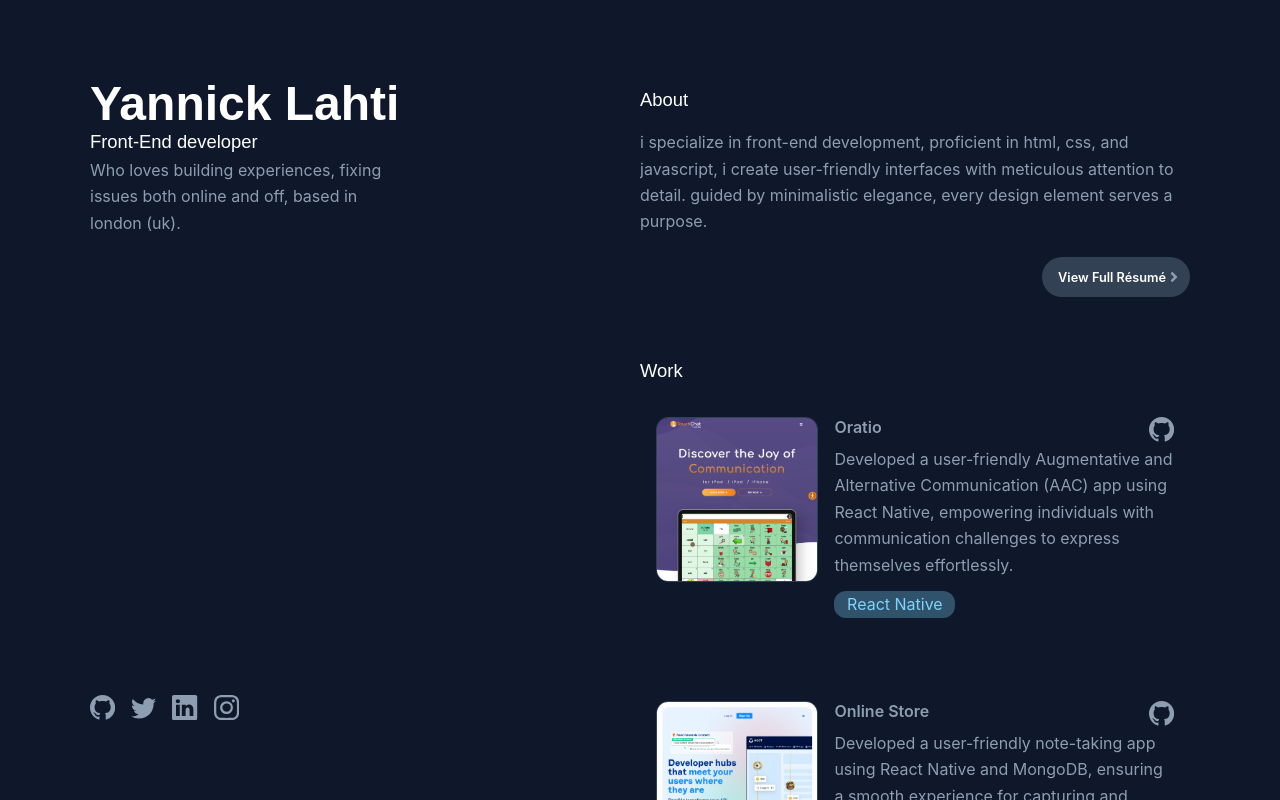
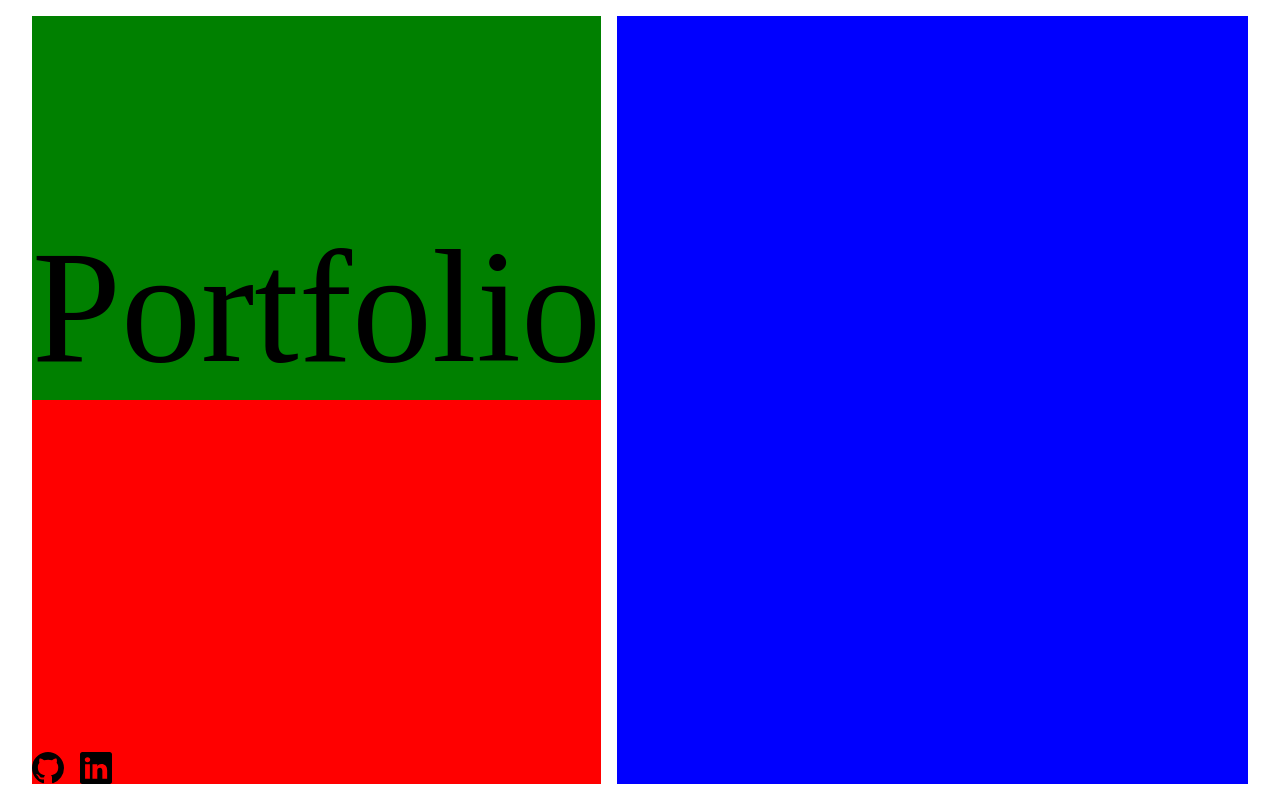
Before and after one commit to ylahti6/Portfolio, a React (Create React App) app in the folder my-app/: page / in a window 1280 px wide. Shown: the top 800 px of the page. Built offline with nearby package versions, Linux system fonts and the light colour scheme.

Commit message:
Revamping the personal page, first save

```diff
--- a/my-app/src/App.js
+++ b/my-app/src/App.js
@@ -1,119 +1,15 @@
 import React, { useEffect } from "react";
-import "./index.css";
-import "./styles/App.css";
-
-import { BsLinkedin, BsTwitter, BsGithub, BsInstagram } from "react-icons/bs";
-import { gsap } from "gsap";
-
+import { BsGithub, BsLinkedin  } from 'react-icons/bs';
 function App() {
-  const githubUrl = "https://github.com/ylahti6";
-  const instagramUrl = "https://www.instagram.com/ylahti6";
-  const codepenUrl = "https://codepen.io/Burgerwhip";
-
-  useEffect(() => {
-    // gsap
-    const tl = gsap.timeline({
-      default: { duration: 0.75, ease: "power1.out" },
-    });
-    tl.fromTo(
-      "h1",
-      { opacity: 0, x: -100 },
-      { opacity: 1, x: 0, duration: 0.4 }
-    );
-    tl.fromTo(
-      "h3",
-      { opacity: 0, x: -100 },
-      { opacity: 1, x: 0, duration: 0.4 }
-    );
-    tl.fromTo(
-      ".App-header p",
-      { opacity: 0, x: -100 },
-      { opacity: 1, x: 0, duration: 0.4 }
-    );
-    tl.fromTo(
-      ".content-wrap.about",
-      { opacity: 0, x: 100 },
-      { opacity: 1, x: 0, duration: 0.5 },
-      "<"
-    );
-    tl.fromTo(
-      ".work",
-      { opacity: 0, x: 100 },
-      { opacity: 1, x: 0, duration: 0.5 }
-    );
-    tl.fromTo(
-      ".writing",
-      { opacity: 0, x: 100 },
-      { opacity: 1, x: 0, duration: 0.5 }
-    );
-    tl.fromTo(
-      ".App-social .one",
-      { opacity: 0, x: -100 },
-      { opacity: 1, x: 0, duration: 0.7 },
-      "<"
-    );
-    tl.fromTo(
-      ".App-social .two",
-      { opacity: 0, x: -100 },
-      { opacity: 1, x: 0, duration: 0.7 }
-    );
-    tl.fromTo(
-      ".App-social .three",
-      { opacity: 0, x: -100 },
-      { opacity: 1, x: 0, duration: 0.7 }
-    );
-    tl.fromTo(
-      ".App-social .four",
-      { opacity: 0, x: -100 },
-      { opacity: 1, x: 0, duration: 0.7 }
-    );
-    tl.fromTo(
-      ".App-social .five",
-      { opacity: 0, x: -100 },
-      { opacity: 1, x: 0, duration: 0.7 }
-    );
-  }, []); // Empty dependency array ensures the effect runs only once on mount
 
   return (
     <div className="App">
-      <header className="App-header">
-        <h1>Yannick Lahti</h1>
-        <h3>Front-End developer</h3>
-        <p>Who loves building experiences, fixing issues both online and off, based in london (uk).</p>
+      <h1>Portfolio</h1>
 
-        <div className="App-social">
-          <span>
-            <a
-              href={githubUrl}
-              className="one"
-              target="_blank"
-              rel="noopener noreferrer">
-              <BsGithub className="icon one" />
-            </a>
-            <a
-              href={codepenUrl}
-              className="two"
-              target="_blank"
-              rel="noopener noreferrer">
-              <BsTwitter className="icon two" />
-            </a>
-            <a
-              href={codepenUrl}
-              className="three"
-              target="_blank"
-              rel="noopener noreferrer">
-              <BsLinkedin className="icon three" />
-            </a>
-            <a
-              href={codepenUrl}
-              className="four"
-              target="_blank"
-              rel="noopener noreferrer">
-              <BsInstagram className="icon four" />
-            </a>
-          </span>
-        </div>
-      </header>
+      <span>
+        <BsGithub />
+        <BsLinkedin />
+      </span>
     </div>
   );
 }
--- a/my-app/src/index.js
+++ b/my-app/src/index.js
@@ -1,26 +1,19 @@
 import React from "react";
 import ReactDOM from "react-dom/client";
-import "./index.css";
-import "./styles/variable.css";
+import "./styles/global.css";
+import reportWebVitals from "./reportWebVitals";
 import App from "./App";
-import Content from "./Content";
-import About from "./Sections/About";
-import Work from "./Sections/Work";
-import Writing from "./Sections/Writing";
-import Footer from "./Sections/Footer";
-import reportWebVitals from "./reportWebVitals";
 
 const root = ReactDOM.createRoot(document.getElementById("root"));
 root.render(
   <React.StrictMode>
     <div className="wrap">
-      <App />
-      <Content>
-        <About />
-        <Work />
-        {/* <Writing /> */}
-        <Footer />
-      </Content>
+      <div className="container-one">
+        <App />
+      </div>
+      <div className="container-two">
+
+      </div>
     </div>
   </React.StrictMode>
 );
--- /dev/null
+++ b/my-app/src/styles/global.css
@@ -0,0 +1,58 @@
+* {
+  margin: 0;
+  padding: 0;
+}
+
+.wrap {
+  margin: 2.5rem 5rem;
+  display: grid;
+  grid-template-columns: 1fr 3fr; /* First column takes up 1/3, second column takes up 2/3 */
+  gap: 1rem;
+}
+.wrap .container-one {
+  background-color: yellow;
+  width: 100%; /* Adjusted width to fill the 1/3 column */
+  display: flex;
+  align-items: center;
+}
+.wrap .container-one .App {
+  height: 100%;
+  display: flex;
+  background-color: purple;
+  flex-direction: column;
+}
+.wrap .container-one .App h1 {
+  background-color: green;
+  font-size: 20vmin;
+  display: flex;
+  height: 100%;
+  align-items: end;
+  font-weight: lighter;
+}
+.wrap .container-one .App span {
+  height: 100%;
+  background-color: red;
+  display: flex;
+  align-items: end;
+  gap: 1rem;
+}
+.wrap .container-two {
+  background-color: blue;
+  width: 100%; /* Adjusted width to fill the 2/3 column */
+}
+
+@media (min-width: 1024px) {
+  .wrap {
+    margin: 1rem 2rem;
+    height: calc(100vh - 2rem);
+  }
+  .wrap .container-one span {
+    font-size: 2rem;
+  }
+}
+@media (max-width: 1024px) {
+  .wrap {
+    margin: 1rem 2rem;
+    height: calc(100vh - 2rem);
+  }
+}/*# sourceMappingURL=Global.css.map */
--- /dev/null
+++ b/my-app/src/styles/global.scss
@@ -0,0 +1,68 @@
+* {
+    margin: 0;
+    padding: 0;
+}
+
+// Main Wrap of the webpage
+.wrap {
+    margin: 2.5rem 5rem;
+    display: grid;
+    grid-template-columns: 1fr 3fr; /* First column takes up 1/3, second column takes up 2/3 */
+    gap: 1rem;
+
+    // First container within the wrap
+    .container-one {
+        background-color: yellow;
+        width: 100%; /* Adjusted width to fill the 1/3 column */
+        display: flex;
+        align-items: center;
+        .App {
+            height: 100%;
+            display: flex;
+            background-color: purple;
+            flex-direction: column;
+            h1 {
+                background-color: green;
+                font-size: 20vmin;
+                display: flex;
+                height: 100%;
+                align-items: end;
+                font-weight: lighter;
+            }
+            span {
+                height: 100%;
+                background-color: red;
+                display: flex;
+                align-items: end;
+                gap: 1rem;
+
+            }
+        }
+    }
+    // Second container within the rap
+    .container-two {
+        background-color: blue;
+        width: 100%; /* Adjusted width to fill the 2/3 column */
+    }
+}
+
+// Full Desktop size
+@media (min-width: 1024px) {
+    .wrap {
+        margin: 1rem 2rem;
+        height: calc(100vh - 2rem);
+
+        .container-one {
+            span {
+                font-size: 2rem;
+            }
+        }
+    }
+}
+
+@media (max-width: 1024px) {
+    .wrap {
+        margin: 1rem 2rem;
+        height: calc(100vh - 2rem);
+    }
+}
```
Also changed, not shown: 1 other file (tests, documents, lock files or other folders).
